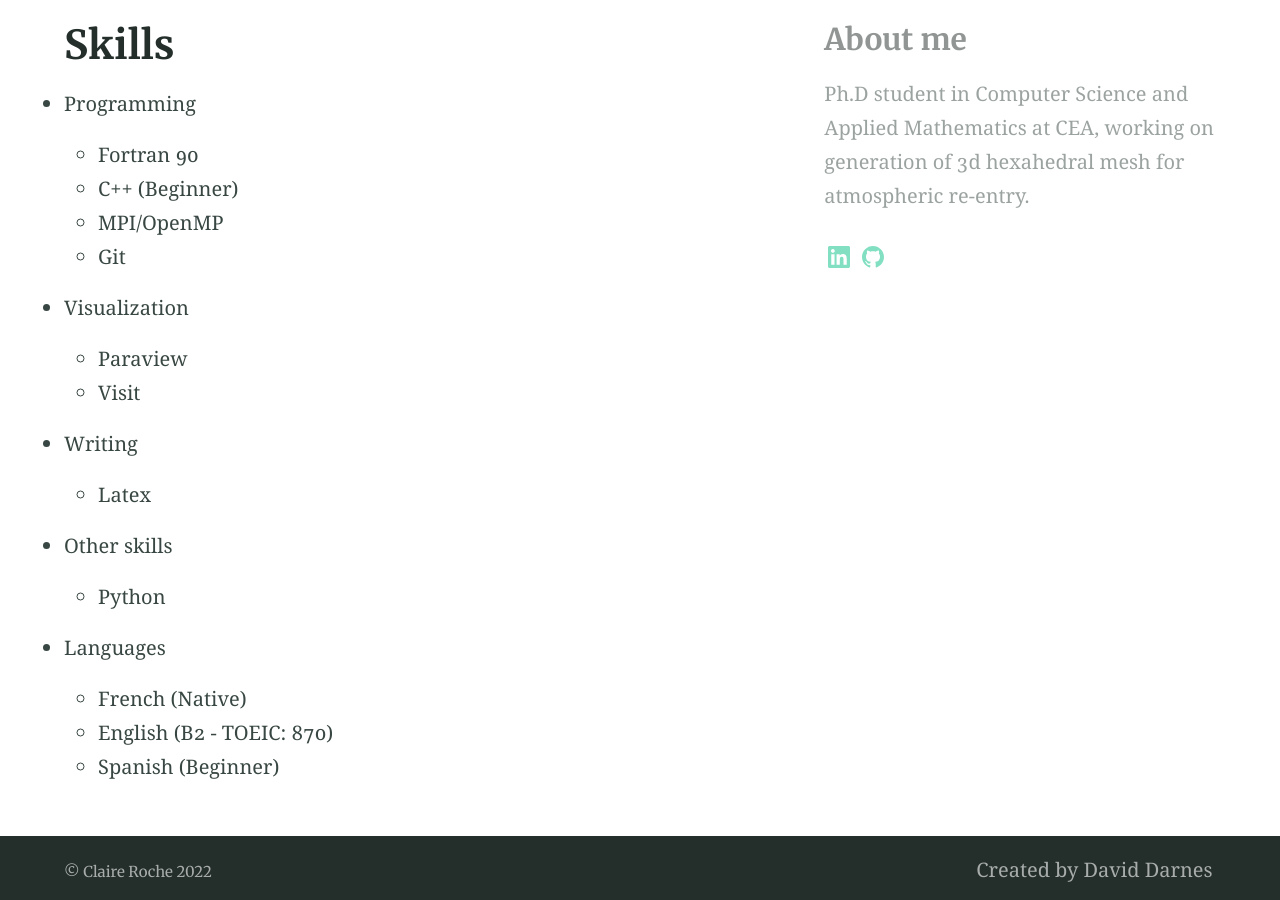
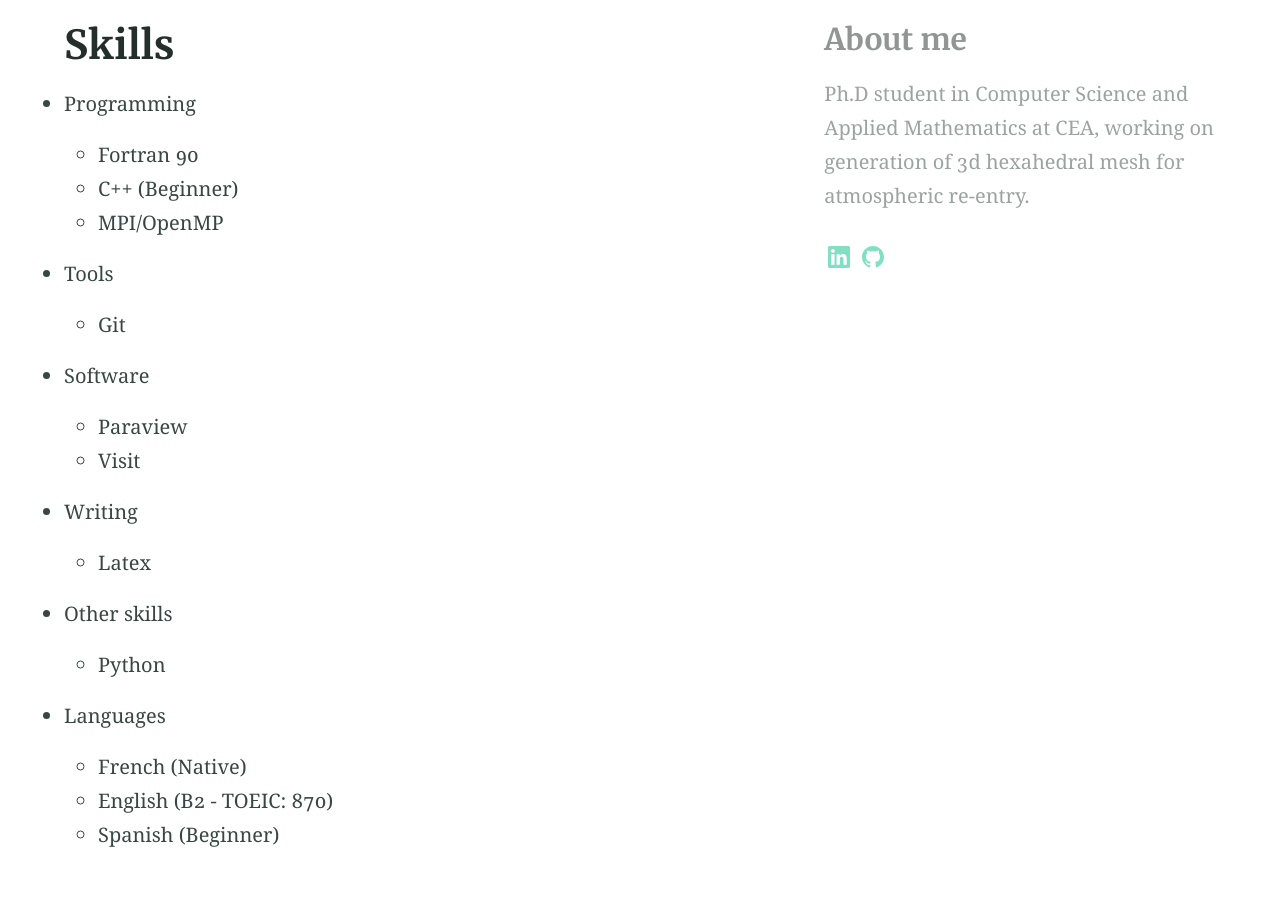
Before and after one commit to claireroche/claireroche.github.io, a Jekyll site: the page built from cv.md, in a window 1280 px wide and 900 px high, scrolled down 867 px. Built offline with Jekyll 4.4.1, drawn with Linux system fonts in a browser that asks for light colours.

Commit message:
Correction

```diff
--- a/cv.md
+++ b/cv.md
@@ -23,9 +23,11 @@ aside: true
   * Fortran 90
   * C++ (Beginner)
   * MPI/OpenMP
+
+* Tools
   * Git
 
-* Visualization
+* Software
   * Paraview
   * Visit
 
```
